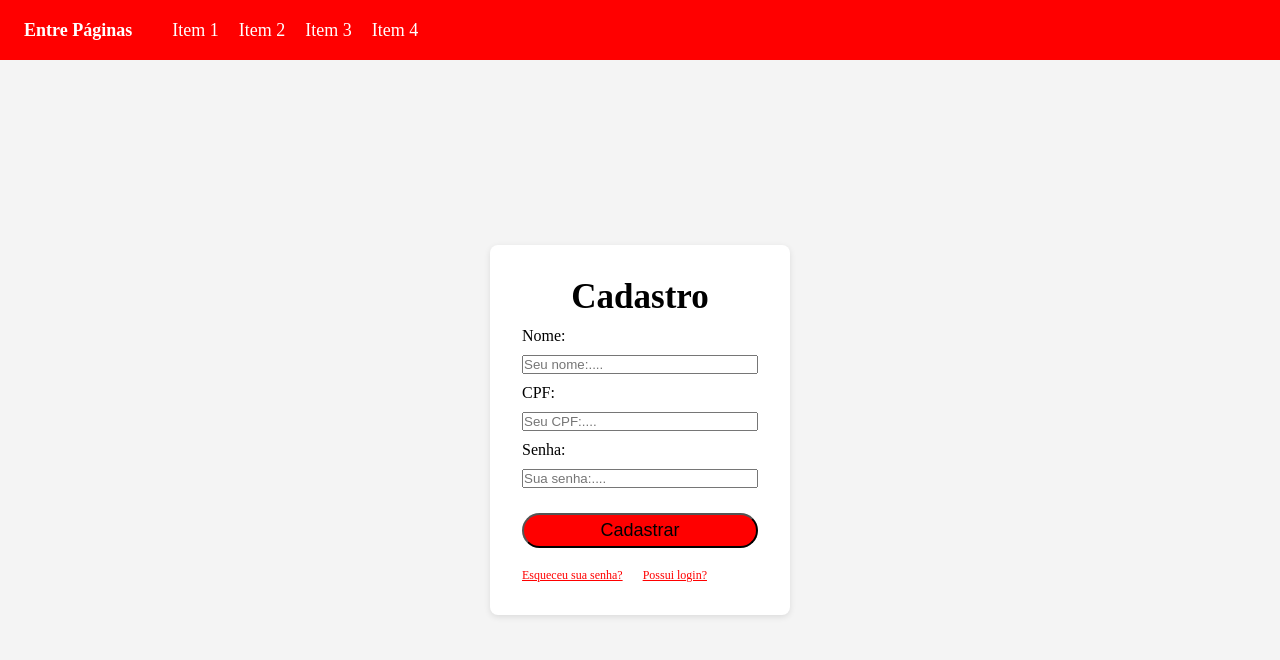
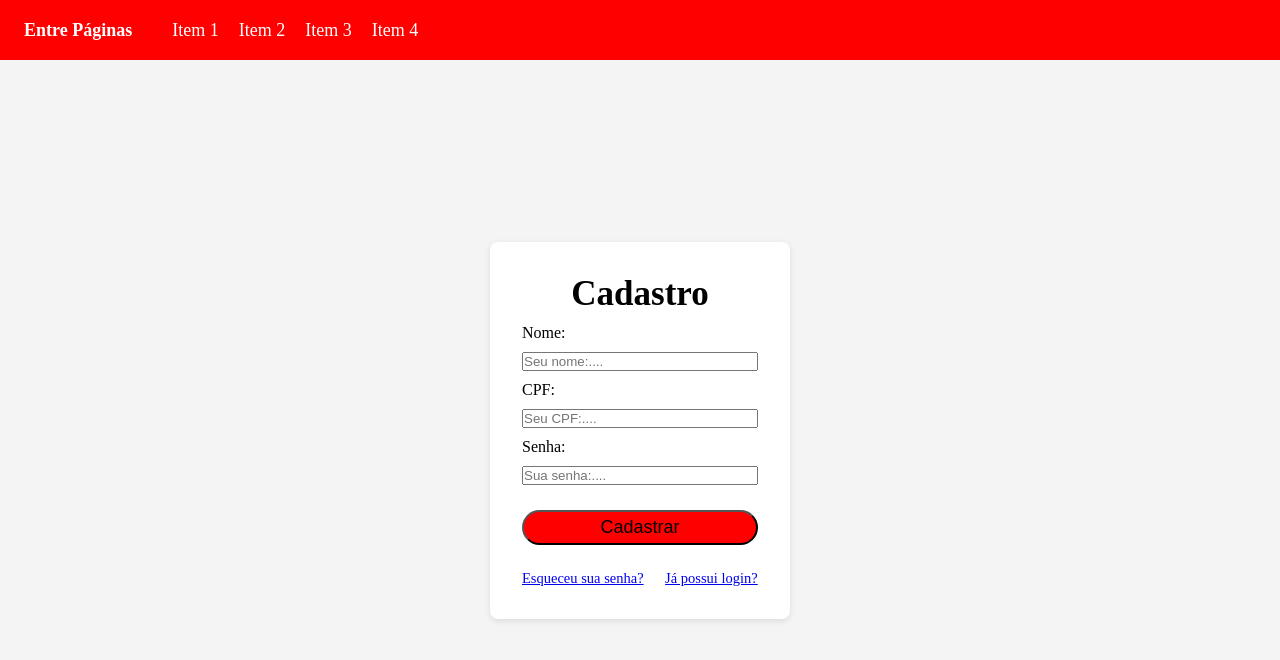
Before and after one commit to nathandacunha/projetoEntrePaginas, a React app in the folder frontend/: page / in a window 1280 px wide. Shown: the top 660 px of the page. Built offline with nearby package versions, Linux system fonts and the light colour scheme; the HTML template or start-up script is replaced by a standard one.

Commit message:
style: adicionado uma margem top e um aumento no espaçamento entre as tags "a"s

```diff
--- a/frontend/src/pages/Cadastro.jsx
+++ b/frontend/src/pages/Cadastro.jsx
@@ -20,7 +20,7 @@ function Cadastro() {
 
                     <div className = "container_lado_a_lado">
                         <a href="#">Esqueceu sua senha?</a>
-                        <a href="#">Possui login?</a>
+                        <a href="#">Já possui login?</a>
                     </div>
                 </form>
             </div>
--- a/frontend/src/styles/FormularioCadastro.css
+++ b/frontend/src/styles/FormularioCadastro.css
@@ -15,8 +15,10 @@
 .container_lado_a_lado {
     display: flex;
     flex-direction: row;
-    gap: 20px;
+    gap: 21.5px;
+
     align-items: center;
+    margin-top: 15px;
 }
 
 .formulario_cadastro {
@@ -69,9 +71,7 @@
 /* Estilização de Esqueceu senha e possui login?*/
 
 .formulario_cadastro a {
-    font-size: 12px;
-    margin-top: 10px;
-    color: red;
+    font-size: 14.5px;
 
     cursor: pointer;
     transition: color 0.5s ease;
```
